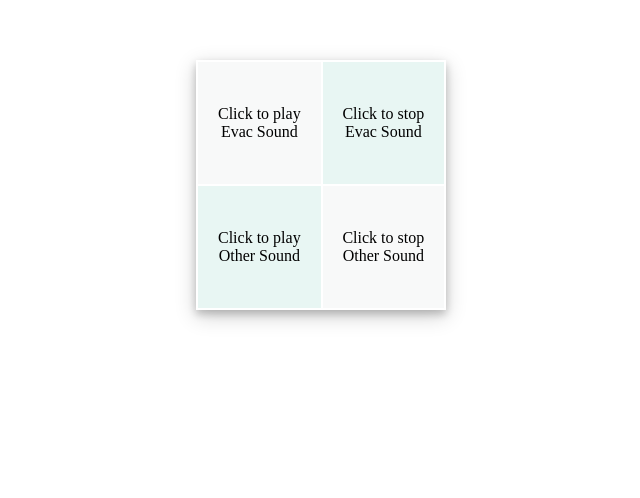
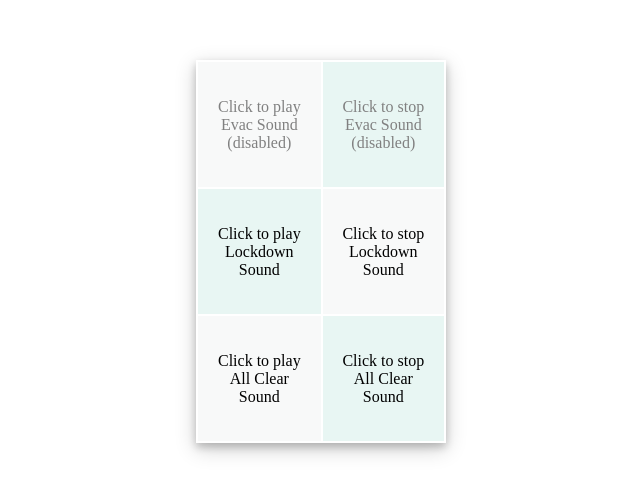
Before and after one commit to danebank/danebank-bells, a website: page index.html in a window 1280 px wide. Shown: the whole page, without its empty margins (319-959 px from the left). Drawn offline with Linux system fonts and the light colour scheme.

Commit message:
updated with lockdown sounds

```diff
--- a/index.html
+++ b/index.html
@@ -2,29 +2,41 @@
 <header><title>Junior Bells Website</title></header>
 <body>
 <table style="margin: 0px auto;" cellpadding="50"><tbody><tr><td>
-<table style="margin: 0px auto; box-shadow: 0 4px 8px 0 rgba(0, 0, 0, 0.2), 0 6px 20px 0 rgba(0, 0, 0, 0.19);" width=250px height=250px>
+<table style="margin: 0px auto; box-shadow: 0 4px 8px 0 rgba(0, 0, 0, 0.2), 0 6px 20px 0 rgba(0, 0, 0, 0.19);" width=250px height=375px>
 <tbody>
-	<tr>
+	<tr height=125px>
 		<form id="evacOn" action="/evac" method="POST">
-		<td onclick="document.getElementById('evacOn').submit();" style="cursor:hand; text-align: center; vertical-align: middle; background-color: #F8F9F9;">
-			Click to play<br>Evac Sound
+		<td onclick="document.getElementById('evacOn').submit();" style="color: gray; cursor:hand; text-align: center; vertical-align: middle; background-color: #F8F9F9;">
+			Click to play<br>Evac Sound<br>(disabled)
 		</td>
 		</form>
 		<form id="evacOff" action="/" method="POST">
-		<td onclick="document.getElementById('evacOff').submit();" style="cursor:hand; text-align: center; vertical-align: middle; background-color: #E8F6F3;">
-			Click to stop<br>Evac Sound
+		<td onclick="document.getElementById('evacOff').submit();" style="color: gray; cursor:hand; text-align: center; vertical-align: middle; background-color: #E8F6F3;">
+			Click to stop<br>Evac Sound<br>(disabled)
 		</td>
 		</form>
 	</tr>
-	<tr>
-		<form id="otherOn" action="/other" method="POST">
-		<td onclick="document.getElementById('otherOn').submit();" style="cursor:hand; text-align: center; vertical-align: middle; background-color: #E8F6F3;">
-			Click to play<br>Other Sound
+	<tr height=125px>
+		<form id="lockdownOn" action="/lockdown" method="POST">
+		<td onclick="document.getElementById('lockdownOn').submit();" style="cursor:hand; text-align: center; vertical-align: middle; background-color: #E8F6F3;">
+			Click to play<br>Lockdown<br>Sound
 		</td>
 		</form>
-		<form id="otherOff" action="/otherOff" method="POST">
-		<td onclick="document.getElementById('otherOff').submit();" style="cursor:hand; text-align: center; vertical-align: middle; background-color: #F8F9F9;">
-			Click to stop<br>Other Sound
+		<form id="lockdownOff" action="/" method="POST">
+		<td onclick="document.getElementById('lockdownOff').submit();" style="cursor:hand; text-align: center; vertical-align: middle; background-color: #F8F9F9;">
+			Click to stop<br>Lockdown<br>Sound
+		</td>
+		</form>
+	</tr>
+	<tr height=125px>
+		<form id="allClearOn" action="/allclear" method="POST">
+		<td onclick="document.getElementById('allClearOn').submit();" style="cursor:hand; text-align: center; vertical-align: middle; background-color: #F8F9F9;">
+			Click to play<br>All Clear<br>Sound
+		</td>
+		</form>
+		<form id="allClearOff" action="/" method="POST">
+		<td onclick="document.getElementById('allClearOff').submit();" style="cursor:hand; text-align: center; vertical-align: middle; background-color: #E8F6F3;">
+			Click to stop<br>All Clear<br>Sound
 		</td>
 		</form>
 	</tr>
```
Also changed, not shown: app.js (+18 -5 lines), 2 other files.
